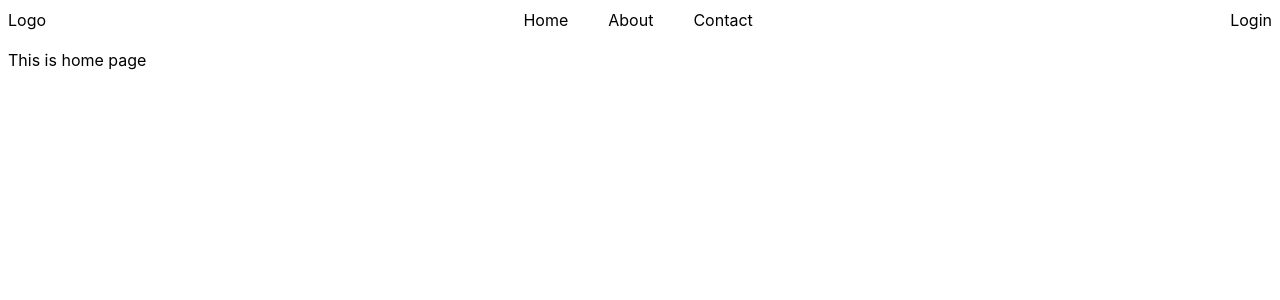
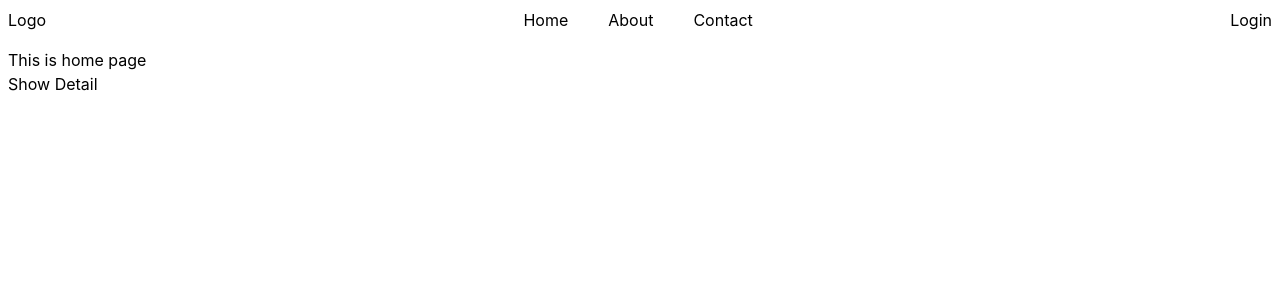
Before and after one commit to Abinash-Gope/React-practice, a React (Vite) app in the folder react-router/: page / in a window 1280 px wide. Shown: the top 300 px of the page. Built offline with nearby package versions, Linux system fonts and the light colour scheme.

Commit message:
feat: add Detail page and update routing in AppRoutes for navigation

```diff
--- /dev/null
+++ b/react-router/src/pages/Detail.jsx
@@ -0,0 +1,12 @@
+import React from 'react'
+
+const Detail = () => {
+  return (
+    <div>
+      <h1>Im inside the home</h1>
+      <p>Lorem ipsum dolor sit, amet consectetur adipisicing elit. Non quos hic a maiores iste odit sit libero earum laudantium qui, laborum saepe quo delectus voluptate ipsa sint dignissimos optio molestias.</p>
+    </div>
+  )
+}
+
+export default Detail;
--- a/react-router/src/pages/Home.jsx
+++ b/react-router/src/pages/Home.jsx
@@ -1,9 +1,12 @@
 import React from 'react'
+import { NavLink, Outlet } from 'react-router'
 
 const Home = () => {
   return (
     <div>
       <h1>This is home page</h1>
+      <NavLink to={"/detail"}>Show Detail</NavLink>
+      <Outlet />
     </div>
   )
 }
--- a/react-router/src/routes/AppRoutes.jsx
+++ b/react-router/src/routes/AppRoutes.jsx
@@ -1,19 +1,22 @@
-import React from 'react'
-import Home from '../pages/Home';
-import About from '../pages/About';
-import Contact from '../pages/Contact';
-import { Route, Routes } from 'react-router';
+import React from "react";
+import Home from "../pages/Home";
+import About from "../pages/About";
+import Contact from "../pages/Contact";
+import { Route, Routes } from "react-router";
+import Detail from "../pages/Detail";
 
 const AppRoutes = () => {
   return (
     <div>
       <Routes>
-          <Route path="/" element={<Home />}/>
-          <Route path="/about" element={<About />}/>
-          <Route path="/contact" element={<Contact />}/>
-        </Routes>
+        <Route path="/" element={<Home />}>
+          <Route path="detail" element={<Detail />} />
+        </Route>
+        <Route path="/about" element={<About />} />
+        <Route path="/contact" element={<Contact />} />
+      </Routes>
     </div>
-  )
-}
+  );
+};
 
 export default AppRoutes;
```
